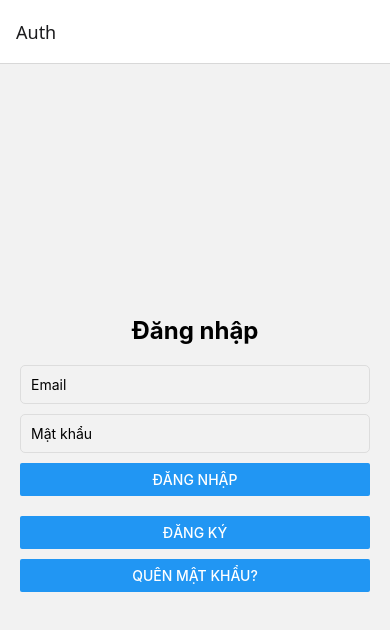
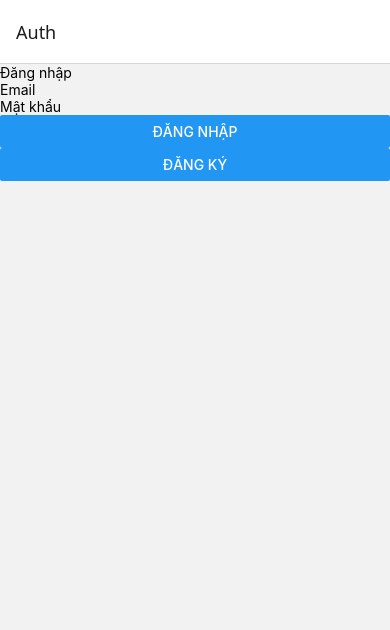
Before and after one commit to thainhhe/fitness-app, a React Native app: screen /Auth in a window 390 px wide. Shown: the top 630 px of the page. Built offline with nearby package versions, Linux system fonts and the light colour scheme.

Commit message:
done login register verify by email

```diff
--- a/App.js
+++ b/App.js
@@ -4,7 +4,7 @@ import { createStackNavigator } from "@react-navigation/stack";
 import AuthScreen from "./screens/AuthScreen";
 import HomeScreen from "./screens/HomeScreen";
 import ExerciseDetailScreen from "./screens/ExerciseDetailScreen";
-import VerifyScreen from "./screens/VerifyScreen";
+import VerifyEmailScreen from "./screens/VerifyEmailScreen";
 import RegisterScreen from "./screens/RegisterScreen";
 
 const Stack = createStackNavigator();
@@ -14,7 +14,7 @@ export default function App() {
     <NavigationContainer>
       <Stack.Navigator initialRouteName="Auth">
         <Stack.Screen name="Auth" component={AuthScreen} />
-        <Stack.Screen name="Verify" component={VerifyScreen} />
+        <Stack.Screen name="VerifyEmail" component={VerifyEmailScreen} />
         <Stack.Screen name="Register" component={RegisterScreen} />
         <Stack.Screen name="Home" component={HomeScreen} />
         <Stack.Screen name="ExerciseDetail" component={ExerciseDetailScreen} />
--- a/api.js
+++ b/api.js
@@ -1,6 +1,6 @@
 import axios from "axios";
 
-const API_URL = "http://10.33.43.227:3001";
+const API_URL = "http://192.168.100.140:3001";
 
 const api = axios.create({
   baseURL: API_URL, // Sử dụng API_URL chuẩn
--- a/db.json
+++ b/db.json
@@ -1,14 +1,14 @@
 {
   "users": [
     {
-      "id": 1,
+      "id": "1",
       "name": "Người dùng 1",
       "email": "abc@gmail.com",
       "password": "123456",
       "verified": true
     },
     {
-      "id": 2,
+      "id": "2",
       "name": "Người dùng 2",
       "email": "user2@gmail.com",
       "password": "654321",
@@ -20,39 +20,47 @@
       "email": "acquynho2000@gmail.com",
       "password": "123456",
       "verified": true
+    },
+    {
+      "id": "83ba",
+      "name": "Thaiii",
+      "email": "nguyenthaigpt@gmail.com",
+      "password": "123456",
+      "verified": true,
+      "verificationCode": "340387"
     }
   ],
   "exercises": [
     {
-      "id": 1,
+      "id": "1",
       "name": "Push-up",
       "description": "Bài tập chống đẩy cơ bản.",
       "image": "url_to_image",
       "video": "url_to_video"
     },
     {
-      "id": 2,
+      "id": "2",
       "name": "Squat",
       "description": "Bài tập giúp tăng cường sức mạnh cơ chân.",
       "image": "url_to_image",
       "video": "url_to_video"
     },
     {
-      "id": 3,
+      "id": "3",
       "name": "Plank",
       "description": "Bài tập giúp tăng cường cơ bụng và lưng.",
       "image": "url_to_image",
       "video": "url_to_video"
     },
     {
-      "id": 4,
+      "id": "4",
       "name": "Jumping Jacks",
       "description": "Bài tập giúp tăng nhịp tim và đốt cháy calo.",
       "image": "url_to_image",
       "video": "url_to_video"
     },
     {
-      "id": 5,
+      "id": "5",
       "name": "Lunges",
       "description": "Bài tập giúp săn chắc cơ mông và đùi.",
       "image": "url_to_image",
@@ -61,7 +69,7 @@
   ],
   "workouts": [
     {
-      "id": 1,
+      "id": "1",
       "name": "Full Body Workout",
       "exercises": [
         1,
@@ -70,7 +78,7 @@
       ]
     },
     {
-      "id": 2,
+      "id": "2",
       "name": "Leg Day",
       "exercises": [
         2,
@@ -78,7 +86,7 @@
       ]
     },
     {
-      "id": 3,
+      "id": "3",
       "name": "Cardio Blast",
       "exercises": [
         4,
@@ -88,17 +96,17 @@
   ],
   "mealPlans": [
     {
-      "id": 1,
+      "id": "1",
       "name": "Chế độ ăn tăng cơ",
       "calories": 2500
     },
     {
-      "id": 2,
+      "id": "2",
       "name": "Chế độ ăn giảm cân",
       "calories": 1800
     },
     {
-      "id": 3,
+      "id": "3",
       "name": "Chế độ ăn duy trì cân nặng",
       "calories": 2200
     }
--- a/package.json
+++ b/package.json
@@ -16,8 +16,13 @@
     "@react-navigation/stack": "^7.1.1",
     "@reduxjs/toolkit": "^2.6.0",
     "axios": "^1.8.1",
+    "body-parser": "^1.20.3",
+    "cors": "^2.8.5",
     "expo": "~52.0.37",
     "expo-status-bar": "~2.0.1",
+    "express": "^4.21.2",
+    "json-server": "^1.0.0-beta.3",
+    "nodemailer": "^6.10.0",
     "react": "18.3.1",
     "react-native": "0.76.7",
     "react-native-gesture-handler": "^2.24.0",
--- a/screens/AuthScreen.js
+++ b/screens/AuthScreen.js
@@ -1,5 +1,5 @@
 import React, { useState } from "react";
-import { View, Text, TextInput, Button, StyleSheet } from "react-native";
+import { View, Text, TextInput, Button } from "react-native";
 import AsyncStorage from "@react-native-async-storage/async-storage";
 import api from "../api";
 
@@ -7,83 +7,49 @@ const AuthScreen = ({ navigation }) => {
   const [email, setEmail] = useState("");
   const [password, setPassword] = useState("");
 
+  // const login = async () => {
+  //   const res = await api.get("/users", { params: { email, password } });
+  //   if (res.data.length > 0) {
+  //     await AsyncStorage.setItem("user", JSON.stringify(res.data[0]));
+  //     navigation.navigate("Home");
+  //   } else {
+  //     alert("Sai thông tin đăng nhập");
+  //   }
+  // };
+
   const login = async () => {
-    try {
-      const res = await api.post("/login", { email, password });
-      if (res.data.user) {
-        await AsyncStorage.setItem("user", JSON.stringify(res.data.user));
-        navigation.navigate("Home");
+    const res = await api.get("/users", { params: { email, password } });
+    if (res.data.length > 0) {
+      const user = res.data[0];
+      if (!user.verified) {
+        alert("Vui lòng xác thực email trước khi đăng nhập.");
+        return;
       }
-    } catch (error) {
-      alert(error.response?.data?.error || "Sai thông tin đăng nhập");
-    }
-  };
-
-  const forgotPassword = async () => {
-    if (!email) {
-      alert("Vui lòng nhập email");
-      return;
-    }
-    try {
-      await api.post("/forgot-password", { email });
-      alert("Hướng dẫn đặt lại mật khẩu đã được gửi đến email của bạn");
-    } catch (error) {
-      alert(error.response?.data?.error || "Có lỗi xảy ra");
+      await AsyncStorage.setItem("user", JSON.stringify(user));
+      navigation.navigate("Home");
+    } else {
+      alert("Sai thông tin đăng nhập");
     }
   };
 
   return (
-    <View style={styles.container}>
-      <Text style={styles.title}>Đăng nhập</Text>
+    <View>
+      <Text>Đăng nhập</Text>
+      <TextInput placeholder="Email" onChangeText={setEmail} />
       <TextInput
-        style={styles.input}
-        placeholder="Email"
-        onChangeText={setEmail}
-        value={email}
-        keyboardType="email-address"
-      />
-      <TextInput
-        style={styles.input}
         placeholder="Mật khẩu"
         secureTextEntry
         onChangeText={setPassword}
-        value={password}
       />
       <Button title="Đăng nhập" onPress={login} />
-      <View style={styles.buttonContainer}>
+      <View>
         <Button
           title="Đăng ký"
           onPress={() => navigation.navigate("Register")}
         />
-        <Button title="Quên mật khẩu?" onPress={forgotPassword} />
       </View>
     </View>
   );
 };
 
-const styles = StyleSheet.create({
-  container: {
-    flex: 1,
-    padding: 20,
-    justifyContent: "center",
-  },
-  title: {
-    fontSize: 24,
-    fontWeight: "bold",
-    marginBottom: 20,
-    textAlign: "center",
-  },
-  input: {
-    borderWidth: 1,
-    borderColor: "#ddd",
-    padding: 10,
-    marginBottom: 10,
-    borderRadius: 5,
-  },
-  buttonContainer: {
-    marginTop: 20,
-    gap: 10,
-  },
-});
-
 export default AuthScreen;
--- /dev/null
+++ b/screens/VerifyEmailScreen.js
@@ -0,0 +1,39 @@
+import React, { useState } from "react";
+import { View, Text, TextInput, Button, Alert, StyleSheet } from "react-native";
+import api from "../api";
+
+const VerifyEmailScreen = ({ route, navigation }) => {
+  const { email } = route.params;
+  const [code, setCode] = useState("");
+
+  const verifyEmail = async () => {
+    const { data: users } = await api.get("/users", { params: { email } });
+
+    if (users.length === 0) {
+      Alert.alert("Email không tồn tại!");
+      return;
+    }
+
+    const user = users[0];
+
+    if (user.verificationCode !== code) {
+      Alert.alert("Mã xác thực không đúng!");
+      return;
+    }
+
+    await api.patch(`/users/${user.id}`, { verified: true });
+
+    Alert.alert("Xác thực thành công!", "Bạn có thể đăng nhập ngay bây giờ.");
+    navigation.navigate("Auth");
+  };
+
+  return (
+    <View>
+      <Text>Nhập mã xác thực đã gửi đến email</Text>
+      <TextInput placeholder="Mã xác thực" onChangeText={setCode} />
+      <Button title="Xác thực" onPress={verifyEmail} />
+    </View>
+  );
+};
+
+export default VerifyEmailScreen;
--- a/screens/VerifyScreen.js
+++ /dev/null
@@ -1,42 +0,0 @@
-import React, { useEffect } from "react";
-import { View, Text, ActivityIndicator, StyleSheet } from "react-native";
-import api from "../api";
-
-const VerifyScreen = ({ route, navigation }) => {
-  useEffect(() => {
-    const verifyEmail = async () => {
-      try {
-        const { token } = route.params;
-        await api.post("/verify", { token });
-        alert("Xác nhận email thành công");
-        navigation.replace("Auth");
-      } catch (error) {
-        alert("Xác nhận email thất bại");
-        navigation.replace("Auth");
-      }
-    };
-
-    verifyEmail();
-  }, []);
-
-  return (
-    <View style={styles.container}>
-      <ActivityIndicator size="large" color="#0000ff" />
-      <Text style={styles.text}>Đang xác nhận email...</Text>
-    </View>
-  );
-};
-
-const styles = StyleSheet.create({
-  container: {
-    flex: 1,
-    justifyContent: "center",
-    alignItems: "center",
-  },
-  text: {
-    marginTop: 20,
-    fontSize: 16,
-  },
-});
-
-export default VerifyScreen;
```
Also changed, not shown: screens/RegisterScreen.js (+48 -5 lines), server.js (added, +41 -0 lines), 1 other file (tests, documents, lock files or other folders).
